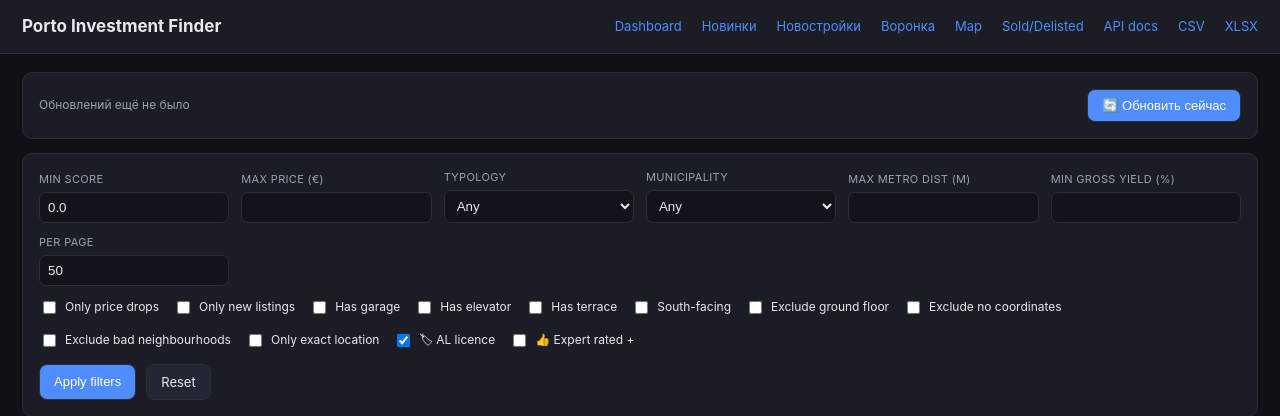
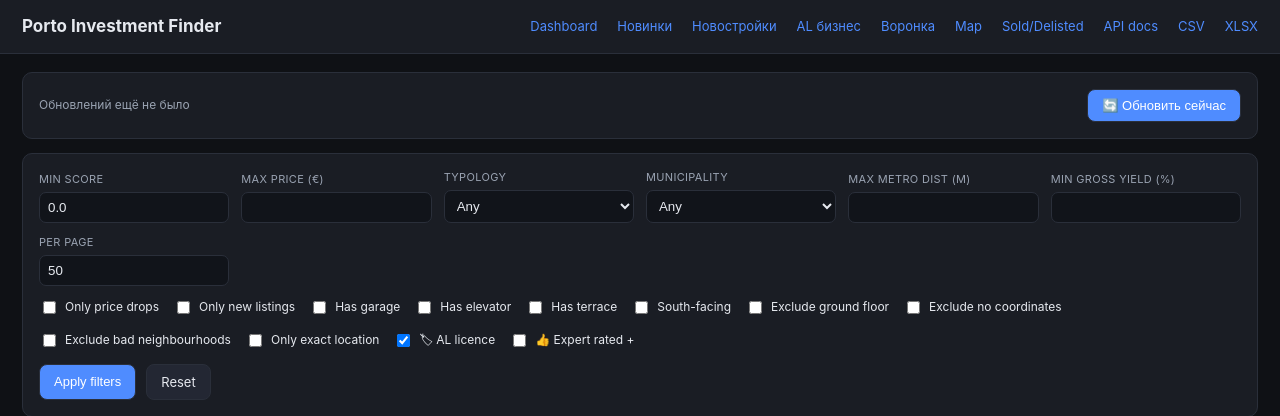
Before and after one commit to webmit11/idealista, a FastAPI app: page /?has_al_license=true&min_score=0 in a window 1280 px wide. Shown: the top 416 px of the page. Run offline with FastAPI, Linux system fonts and the light colour scheme; data that the repository does not hold is empty.

Commit message:
Add "AL business" category (turnkey short-term-rental listings)
New Mini App tile + web nav link filtering to has_al_license listings,
with a matching glassy-neon key/house icon.

Co-Authored-By: Claude Opus 4.8 <noreply@anthropic.com>

```diff
--- a/app/templates/base.html
+++ b/app/templates/base.html
@@ -79,6 +79,7 @@
       <a href="/">Dashboard</a>
       <a href="/new">Новинки</a>
       <a href="/developments">Новостройки</a>
+      <a href="/?has_al_license=true&min_score=0">AL бизнес</a>
       <a href="/watchlist">Воронка</a>
       <a href="/map">Map</a>
       <a href="/sold">Sold/Delisted</a>
--- a/app/templates/miniapp.html
+++ b/app/templates/miniapp.html
@@ -156,6 +156,7 @@
     { id: 'new',  label: 'Новинки',     icon: 'new',   base: { only_new: 'true', sort: 'newest' } },
     { id: 'drop', label: 'Снижения',    icon: 'drop',  base: { only_price_drops: 'true', sort: 'biggest_drop' } },
     { id: 'dev',  label: 'Новостройки', icon: 'dev',   base: { only_developments: 'true', with_stats: '1', sort: 'score_desc' } },
+    { id: 'al',   label: 'AL бизнес',   icon: 'al',    base: { has_al_license: 'true', sort: 'score_desc' } },
     { id: 'watch', label: 'Воронка',    icon: 'watch', base: { watched_only: 'true', sort: 'watch_desc' } },
   ];
   const TOGGLES = [
```
Also changed, not shown: app/static/icons/al.png (added).
